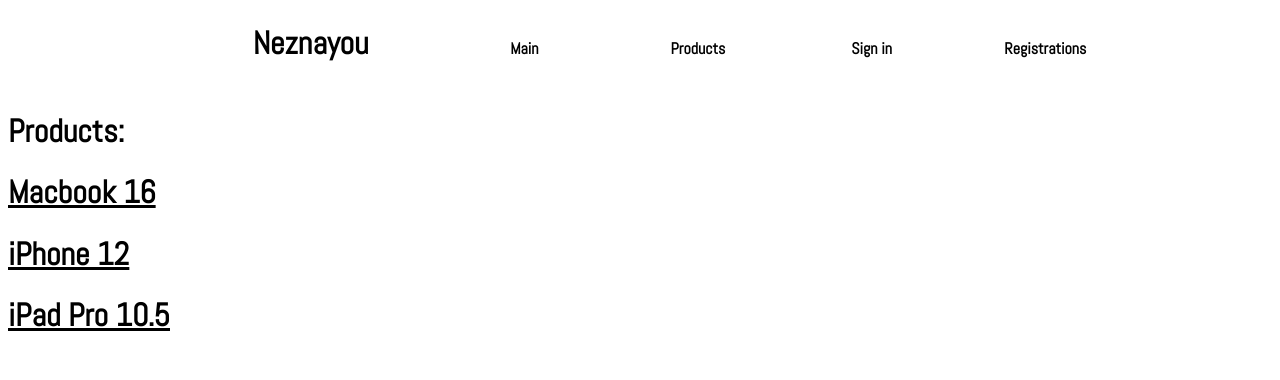
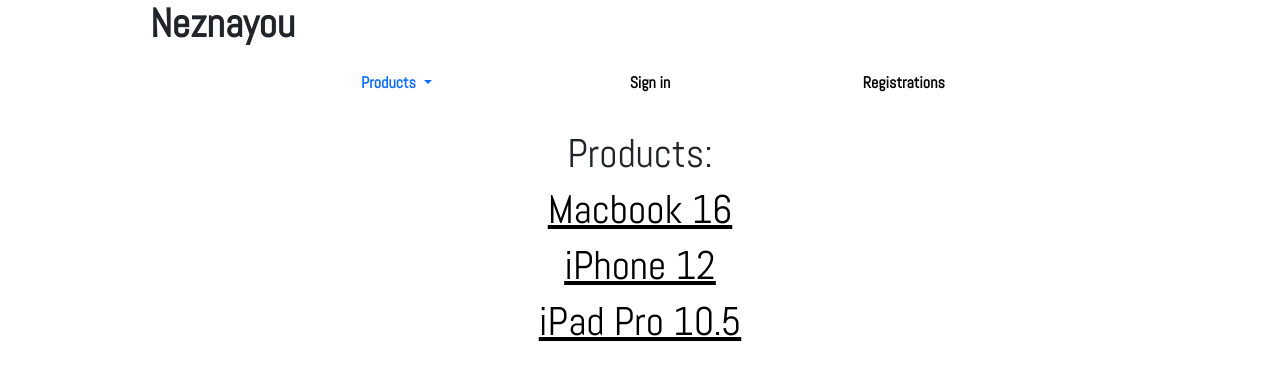
Before and after one commit to aibekovislam/neznayou, a Django app: page /products/ in a window 1280 px wide. Shown: the top 380 px of the page. Run offline with Django 3.2, Linux system fonts and the light colour scheme; data comes from the database, SQL or seed files in the repository; both versions use the stored data as it was after the commit.

Commit message:
modified styles

```diff
--- a/core/static/style.css
+++ b/core/static/style.css
@@ -34,15 +34,26 @@
     padding: 5px 10px;
     text-decoration: none;
     display: inline-block;
-    width: 150px;
+    width: 250px;
     margin-top: 10px;
   }
 
   #navbar h1{
-    padding: 5px 50px;
+    padding: 5px 0px;
     text-decoration: none;
     display: inline-block;
-    width: 150px;
+    width: 100px;
     margin-top: 10px;
     font-family: 'Abel', sans-serif;
   }
+
+
+  .zago{
+    font-weight: bold;
+    position: relative;
+  }
+
+  .products-div{
+    padding-top: 30px;
+    text-align: center;
+  }
--- a/core/templates/index.html
+++ b/core/templates/index.html
@@ -7,16 +7,27 @@
     <meta name="viewport" content="width=device-width, initial-scale=1.0">
     <link rel="preconnect" href="https://fonts.gstatic.com">
     <link href="https://fonts.googleapis.com/css2?family=Abel&display=swap" rel="stylesheet">
+    <script src="https://cdn.jsdelivr.net/npm/bootstrap@5.0.0/dist/js/bootstrap.bundle.min.js" integrity="sha384-p34f1UUtsS3wqzfto5wAAmdvj+osOnFyQFpp4Ua3gs/ZVWx6oOypYoCJhGGScy+8" crossorigin="anonymous"></script>
+    <link href="https://cdn.jsdelivr.net/npm/bootstrap@5.0.0/dist/css/bootstrap.min.css" rel="stylesheet" integrity="sha384-wEmeIV1mKuiNpC+IOBjI7aAzPcEZeedi5yW5f2yOq55WWLwNGmvvx4Um1vskeMj0" crossorigin="anonymous">
     <link rel="stylesheet" href="{% static 'style.css' %}">
     <title>Neznayou</title>
 </head>
 <body>
 
 <div class="nav">
+    <h1 class="zago">Neznayou</h1>
         <ul id="navbar">
-        <h1 class="zago">Neznayou</h1>
-        <li><a href="{% url 'home' %}">Main</a></li>
-        <li><a href="{% url 'products' %}">Products</a></li>
+            <li class="nav-item dropdown">
+            <a class="nav-link dropdown-toggle" href="#" id="navbarDropdown" role="button" data-bs-toggle="dropdown" aria-expanded="false">
+                Products
+            </a>
+            <ul class="dropdown-menu" aria-labelledby="navbarDropdown">
+                <li><a class="dropdown-item" href="#">Tech</a></li>
+                <li><a class="dropdown-item" href="#">Add Products</a></li>
+                <li><hr class="dropdown-divider"></li>
+                <li><a class="dropdown-item" href="#">About Us</a></li>
+            </ul>
+            </li>
             {% if not request.user.is_authenticated %}
                 <li><a href="{% url 'sign-in' %}">Sign in</a></li>
             {% else %}
--- a/core/templates/products.html
+++ b/core/templates/products.html
@@ -2,9 +2,11 @@
 
 {%block content%}
 
-<h1 class="products-zago">Products:</h1>
+<div class="container products-div">
+    <h1 class="products-zago">Products:</h1>
 
     {% for product in products %}
         <h1><a href="{% url 'product_page' product.id %}">{{ product.title }}</a></h1>
     {% endfor %}
+</div>
 {% endblock %}
```
Also changed, not shown: db.sqlite3. Lines whose indentation alone changed are shown as unchanged.
